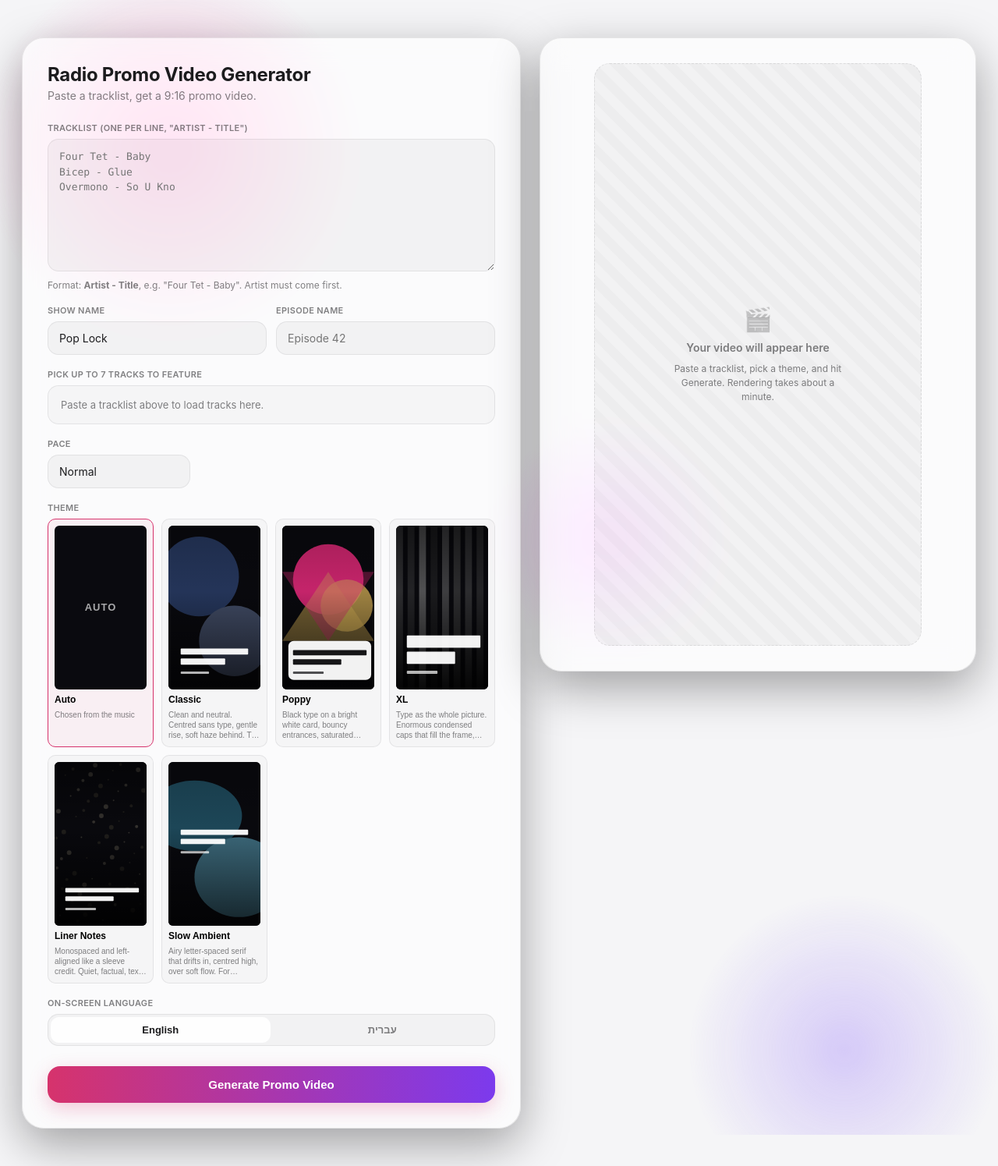
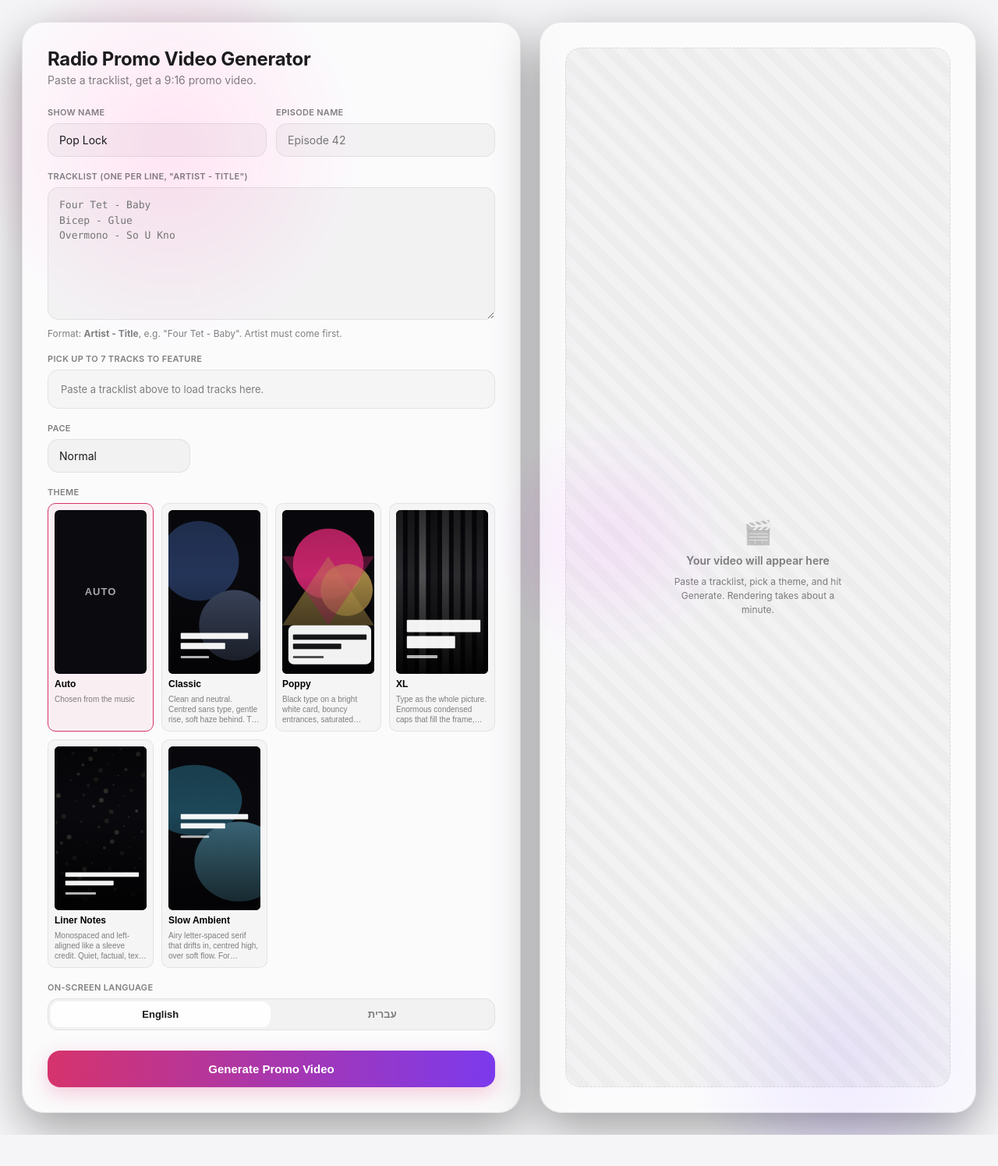
Before and after one commit to wrongggg/promo-videos-for-radio, a Flask app: page / in a window 1280 px wide. Shown: the whole page at 78% size. After the commit the page ends 1455 px from the top, so only its background shows below. Run offline with Flask 3, Linux system fonts and the light colour scheme; some libraries are stand-ins or nearby versions.

Commit message:
Stop the page scrolling; move show/episode above the tracklist
On desktop the document itself no longer scrolls. The 9:16 placeholder made the
right column taller than the viewport, and a sticky panel cannot help when the
panel is itself taller than the screen -- so the whole page scrolled and cut the
form off mid-field. The layout is now a fixed-height shell: each column scrolls
inside its own panel, neither can push the document, and the placeholder and the
finished video both size to the panel rather than to the column width.

Show name and episode name move above the tracklist, so the tracklist sits
directly above the picker it populates instead of being separated from it.

Below 900px the page still scrolls normally; the shell is desktop-only.

Co-Authored-By: Claude Opus 5 <noreply@anthropic.com>

```diff
--- a/server/templates/index.html
+++ b/server/templates/index.html
@@ -58,7 +58,18 @@
             display: grid; grid-template-columns: 1fr; gap: 24px;
         }
         @media (min-width: 900px) {
-            .layout { grid-template-columns: minmax(0, 640px) 1fr; align-items: start; }
+            html, body { height: 100%; overflow: hidden; }
+            .layout {
+                grid-template-columns: minmax(0, 640px) minmax(0, 1fr);
+                align-items: stretch;
+                height: 100vh; max-height: 100vh; padding: 28px; gap: 24px;
+            }
+            /* Each column scrolls on its own; neither can push the page. */
+            .layout > .panel { max-height: 100%; overflow-y: auto; }
+            .preview-panel {
+                display: flex; flex-direction: column;
+                align-items: center; justify-content: center;
+            }
         }
 
         .panel {
@@ -168,11 +179,12 @@
         .track-empty { color: var(--text-muted); font-size: 13px; padding: 10px; }
 
         /* --- right panel: status / preview --- */
-        .preview-panel { display: block; min-height: 200px; position: sticky; top: 48px; }
+        .preview-panel { display: block; min-height: 200px; }
         .status-line { display: none; }
         .video-placeholder {
             display: flex; flex-direction: column; align-items: center; justify-content: center;
-            gap: 10px; width: 100%; max-width: 420px; aspect-ratio: 9 / 16; margin: 0 auto;
+            gap: 10px; aspect-ratio: 9 / 16; margin: 0 auto;
+            height: 100%; max-height: 100%; width: auto; max-width: 100%;
             border-radius: 20px; border: 1px dashed var(--border);
             background: repeating-linear-gradient(
                 45deg, rgba(0,0,0,0.035), rgba(0,0,0,0.035) 12px,
@@ -196,9 +208,9 @@
         .upload-row input[type="file"] { flex: none; font-size: 12px; color: var(--text-muted); max-width: 140px; }
         .upload-row .skip-btn { flex: none; padding: 8px 12px; font-size: 12px; }
 
-        .video-wrap { display: none; text-align: center; }
+        .video-wrap { display: none; text-align: center; max-height: 100%; overflow-y: auto; }
         .video-wrap video {
-            width: 100%; max-width: 520px; border-radius: 20px; border: 1px solid var(--border);
+            max-height: 68vh; width: auto; max-width: 100%; border-radius: 20px; border: 1px solid var(--border);
             margin: 0 auto 18px; display: block; background: #000;
             box-shadow: 0 20px 50px rgba(0,0,0,0.5);
         }
@@ -240,11 +252,6 @@
         </div>
 
         <form id="startForm">
-            <div class="form-group">
-                <label>Tracklist (one per line, "Artist - Title")</label>
-                <textarea id="tracklistInput" name="tracklist" required placeholder="Four Tet - Baby&#10;Bicep - Glue&#10;Overmono - So U Kno"></textarea>
-                <p class="hint">Format: <strong>Artist - Title</strong>, e.g. "Four Tet - Baby". Artist must come first.</p>
-            </div>
             <div class="row">
                 <div class="form-group">
                     <label>Show name</label>
@@ -254,6 +261,12 @@
                     <label>Episode name</label>
                     <input type="text" name="episode_label" placeholder="Episode 42">
                 </div>
+            </div>
+
+            <div class="form-group">
+                <label>Tracklist (one per line, "Artist - Title")</label>
+                <textarea id="tracklistInput" name="tracklist" required placeholder="Four Tet - Baby&#10;Bicep - Glue&#10;Overmono - So U Kno"></textarea>
+                <p class="hint">Format: <strong>Artist - Title</strong>, e.g. "Four Tet - Baby". Artist must come first.</p>
             </div>
 
             {% if personal_mode %}
```
